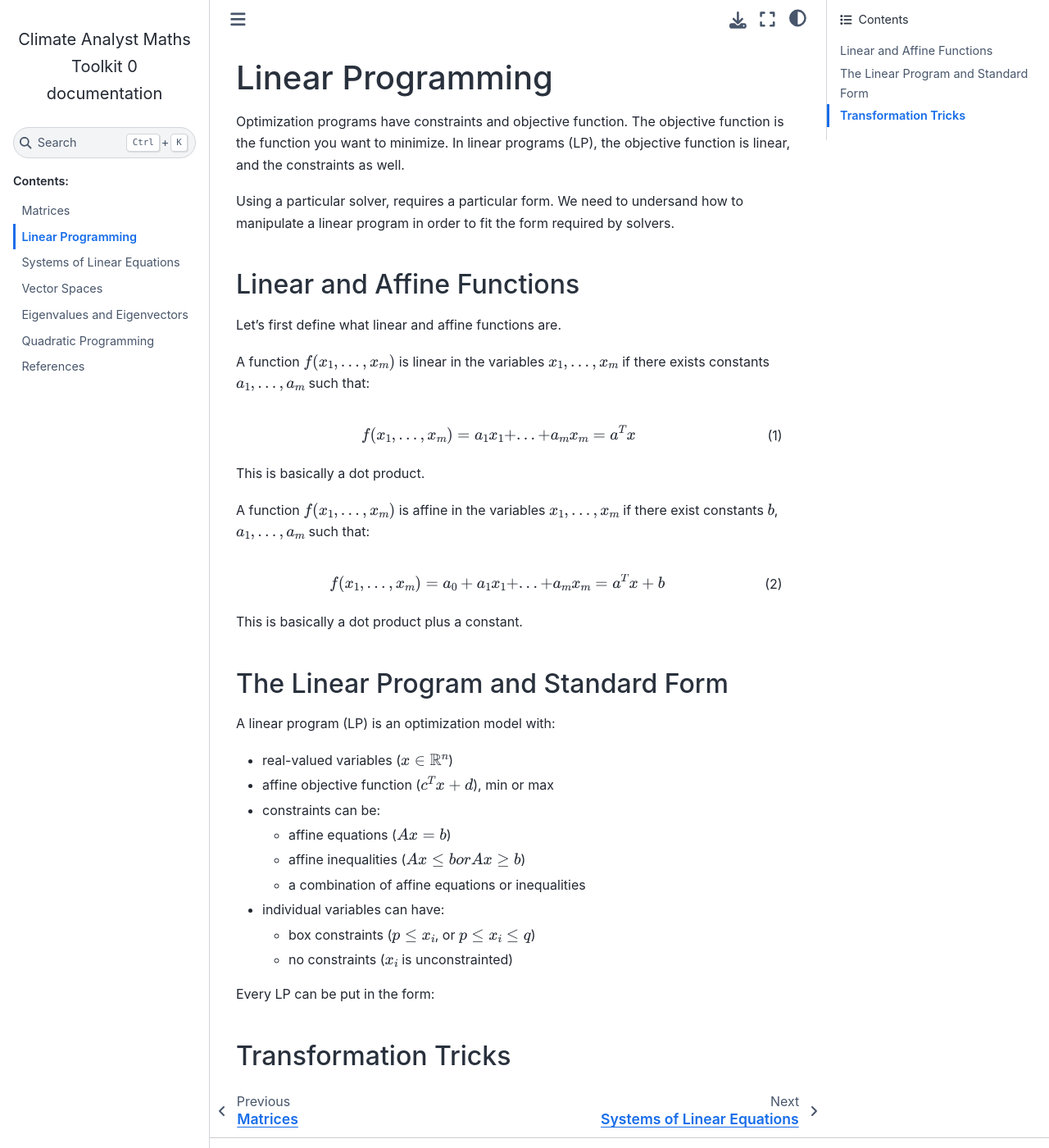
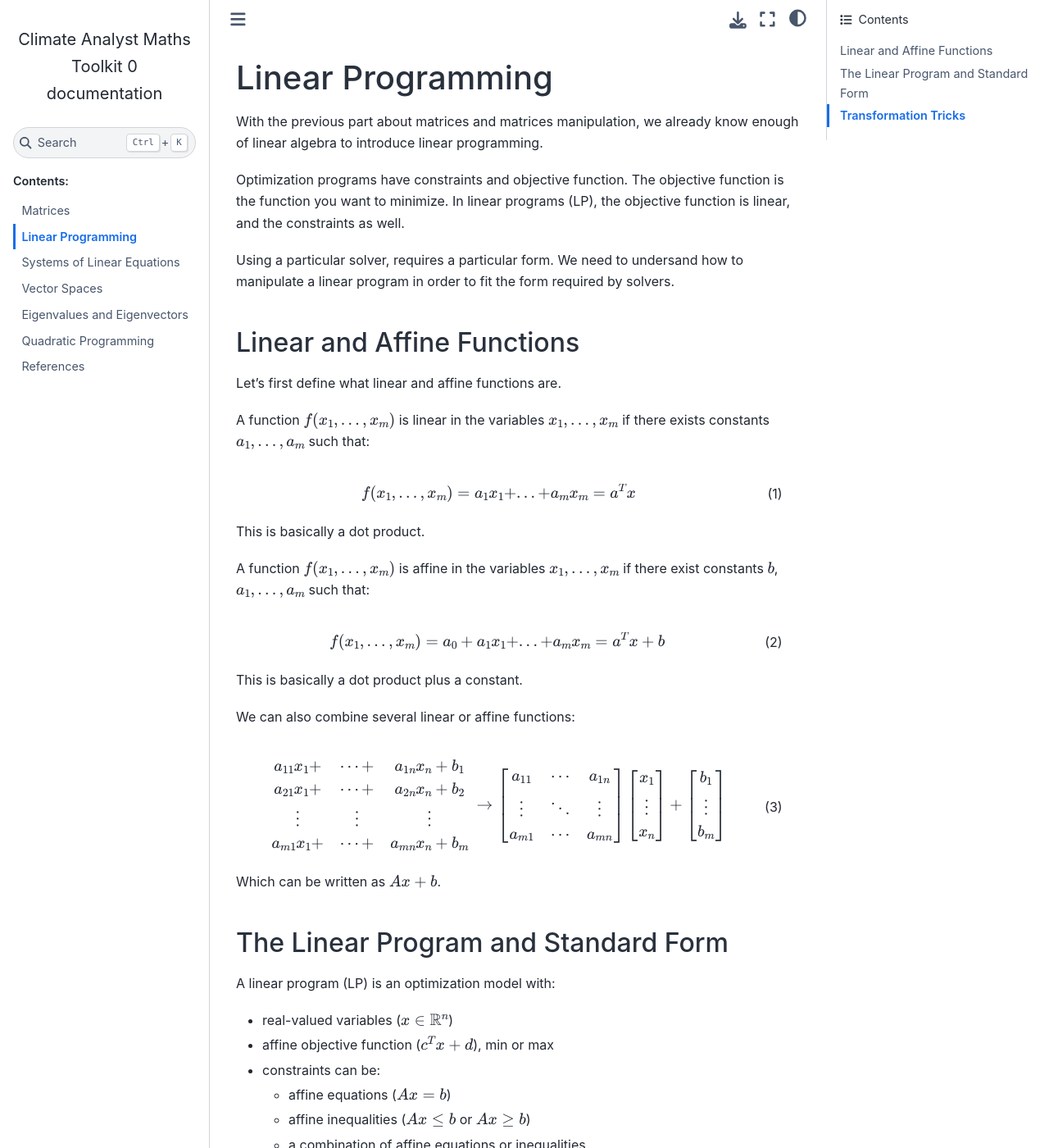
Before and after one commit to tlorans/ClimateAnalystMathsToolkit, a Sphinx documentation site: the page built from docs/source/linearprograms.md, in a window 1280 px wide and 1400 px high. Shown: the whole window at 82% size. Built offline with Sphinx 7.4.7 and the Sphinx Book theme 1.1.4, drawn with Linux system fonts in a browser that asks for light colours.

Commit message:
well advances in linear programs

```diff
--- a/docs/source/linearprograms.md
+++ b/docs/source/linearprograms.md
@@ -1,4 +1,6 @@
 ## Linear Programming
+
+With the previous part about matrices and matrices manipulation, we already know enough of linear algebra to introduce linear programming.
 
 Optimization programs have constraints and objective function. The objective function is the function you want to minimize. In linear programs (LP), the objective function is linear, and the constraints as well.
 
@@ -27,6 +29,35 @@ a^Tx + b
 
 This is basically a dot product plus a constant.
 
+We can also combine several linear or affine functions:
+
+\begin{equation}
+\begin{matrix}
+a_{11}x_1 + & \cdots + & a_{1n}x_n + b_1 \\
+a_{21}x_1 + & \cdots + & a_{2n}x_n + b_2 \\
+\vdots & \vdots & \vdots \\
+a_{m1}x_1 + & \cdots + & a_{mn}x_n + b_m
+\end{matrix} \rightarrow
+\begin{bmatrix}
+a_{11} & \cdots & a_{1n} \\
+\vdots & \ddots & \vdots \\
+a_{m1} & \cdots & a_{mn}
+\end{bmatrix}
+\begin{bmatrix}
+x_1 \\
+\vdots \\
+x_n
+\end{bmatrix}
++
+\begin{bmatrix}
+b_1 \\
+\vdots \\
+b_m
+\end{bmatrix}
+\end{equation}
+
+Which can be written as $Ax + b$.
+
 ### The Linear Program and Standard Form
 
 A linear program (LP) is an optimization model with:
@@ -35,7 +66,7 @@ A linear program (LP) is an optimization model with:
 - affine objective function ($c^Tx + d$), min or max
 - constraints can be:
     - affine equations ($Ax = b$)
-    - affine inequalities ($Ax \leq b or Ax \geq b$)
+    - affine inequalities ($Ax \leq b$ or $Ax \geq b$)
     - a combination of affine equations or inequalities
 - individual variables can have:
     - box constraints ($p \leq x_i$, or $p \leq x_i \leq q$)
```
Also changed, not shown: 6 other files.
